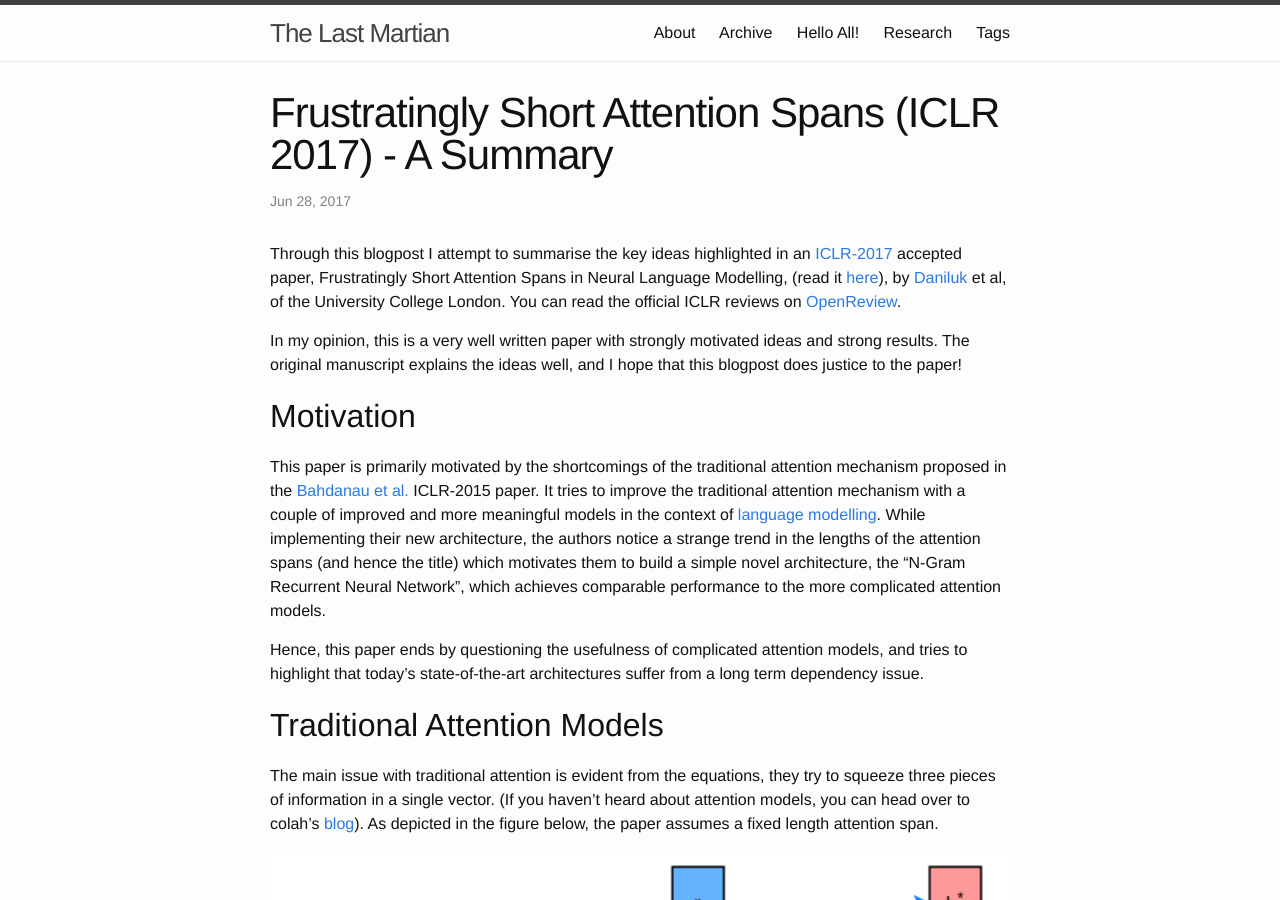
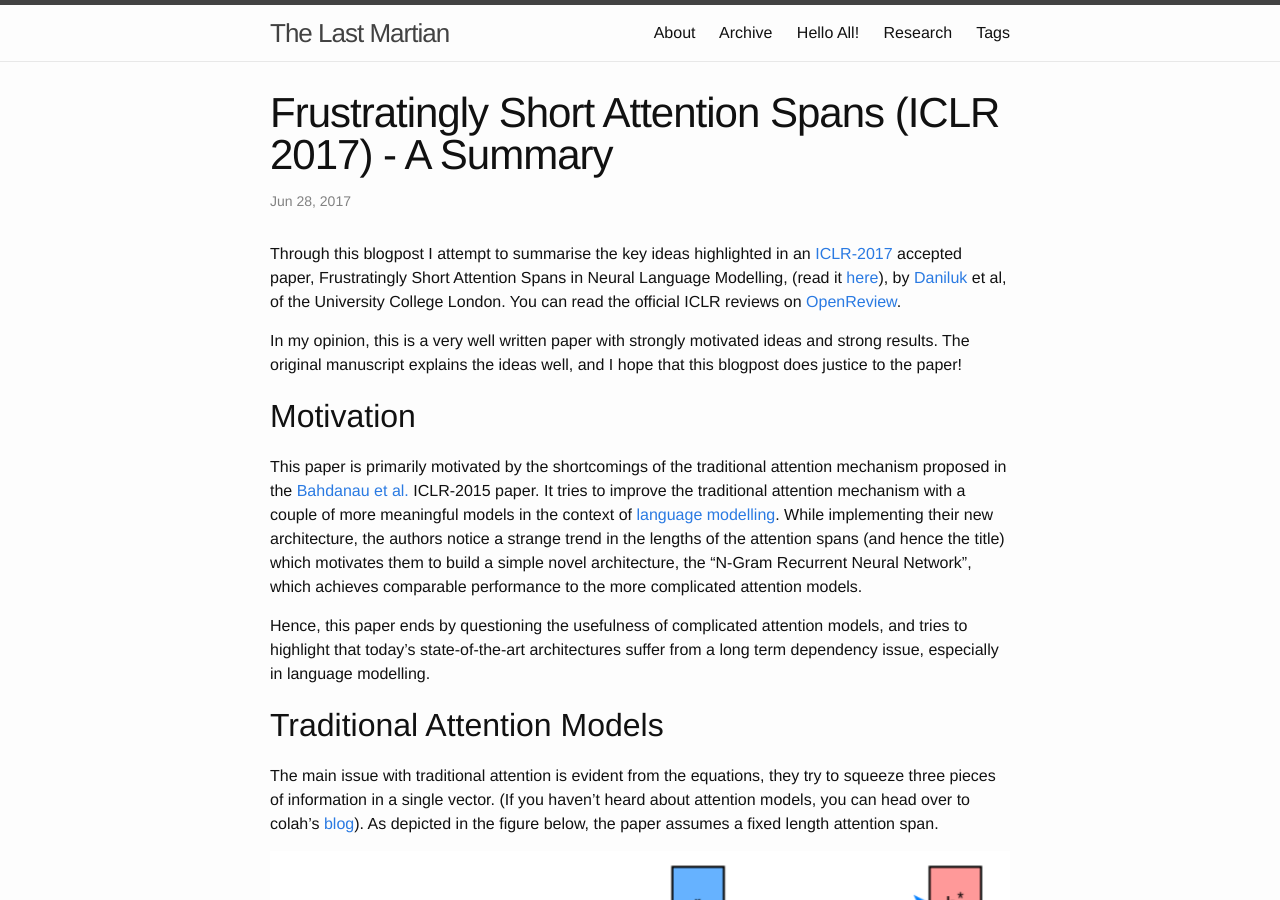
Before and after one commit to martiansideofthemoon/martiansideofthemoon.github.io, a Jekyll site: the page built from _posts/2017-06-24-short-attention-iclr-summary.markdown, in a window 1280 px wide and 900 px high. Built offline with Jekyll 4.4.1, drawn with Linux system fonts in a browser that asks for light colours; formulas are drawn with MathJax 3; a script that is not in the unit is left out.

Commit message:
Some quick corrections

```diff
--- a/_posts/2017-06-24-short-attention-iclr-summary.markdown
+++ b/_posts/2017-06-24-short-attention-iclr-summary.markdown
@@ -12,10 +12,10 @@ In my opinion, this is a very well written paper with strongly motivated ideas a
 
 ## Motivation
 
-This paper is primarily motivated by the shortcomings of the traditional attention mechanism proposed in the [Bahdanau et al.](https://arxiv.org/pdf/1409.0473.pdf) ICLR-2015 paper. It tries to improve the traditional attention mechanism with a couple of improved and more meaningful models in the context of [language modelling](https://en.wikipedia.org/wiki/Language_model).
+This paper is primarily motivated by the shortcomings of the traditional attention mechanism proposed in the [Bahdanau et al.](https://arxiv.org/pdf/1409.0473.pdf) ICLR-2015 paper. It tries to improve the traditional attention mechanism with a couple of more meaningful models in the context of [language modelling](https://en.wikipedia.org/wiki/Language_model).
 While implementing their new architecture, the authors notice a strange trend in the lengths of the attention spans (and hence the title) which motivates them to build a simple novel architecture, the "N-Gram Recurrent Neural Network", which achieves comparable performance to the more complicated attention models.
 
-Hence, this paper ends by questioning the usefulness of complicated attention models, and tries to highlight that today's state-of-the-art architectures suffer from a long term dependency issue.
+Hence, this paper ends by questioning the usefulness of complicated attention models, and tries to highlight that today's state-of-the-art architectures suffer from a long term dependency issue, especially in language modelling.
 
 ## Traditional Attention Models
 
```
